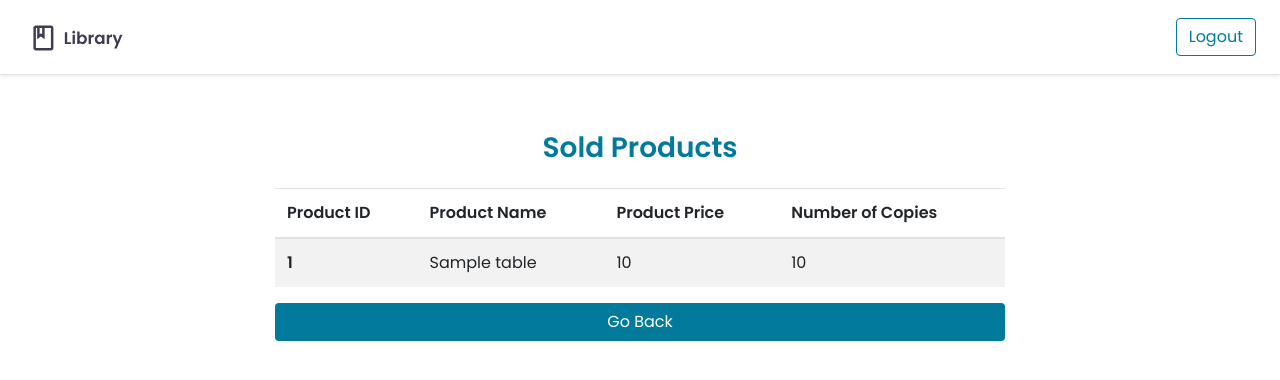
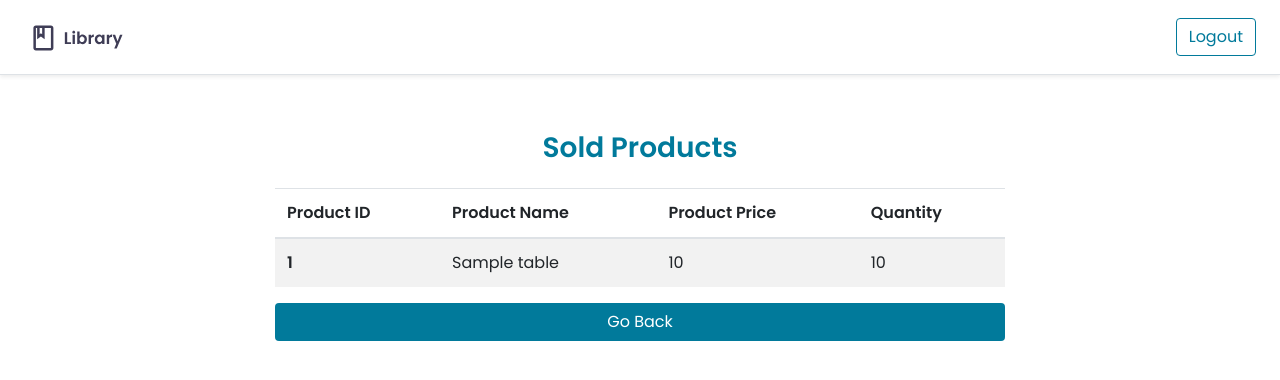
Before and after one commit to runalb/PHP-Inventory-Management-System, a PHP site: page /view-sold-products.php in a window 1280 px wide. Shown: the top 380 px of the page. Run offline with PHP 8.4, Linux system fonts and the light colour scheme; the visitor is signed in with stand-in values (Sample User, id 1); tables that the repository leaves empty or names only in its code hold one stand-in row (values such as "Sample post").

Commit message:
BE & FE - db connection and fix table header

```diff
--- a/view-sold-products.php
+++ b/view-sold-products.php
@@ -53,12 +53,12 @@ session_start();
 			              die("Connection failed: " . $conn->connect_error);
 		              }
 
-                  $sql='SELECT * FROM available_stock_table';
+                  $sql='SELECT * FROM sold_product_table';
                   $ret=mysqli_query($conn,$sql);
                   if(mysqli_num_rows($ret)>0)
                   {
 
-                    echo"<table class='table table-striped'><thead><tr><th scope='col'>Product ID</th><th scope='col'>Product Name</th><th scope='col'>Product Price</th><th scope='col'>Number of Copies</th></tr></thead><tbody>";
+                    echo"<table class='table table-striped'><thead><tr><th scope='col'>Product ID</th><th scope='col'>Product Name</th><th scope='col'>Product Price</th><th scope='col'>Quantity</th></tr></thead><tbody>";
 
 					          while($row=mysqli_fetch_assoc($ret))
 					          {
```
